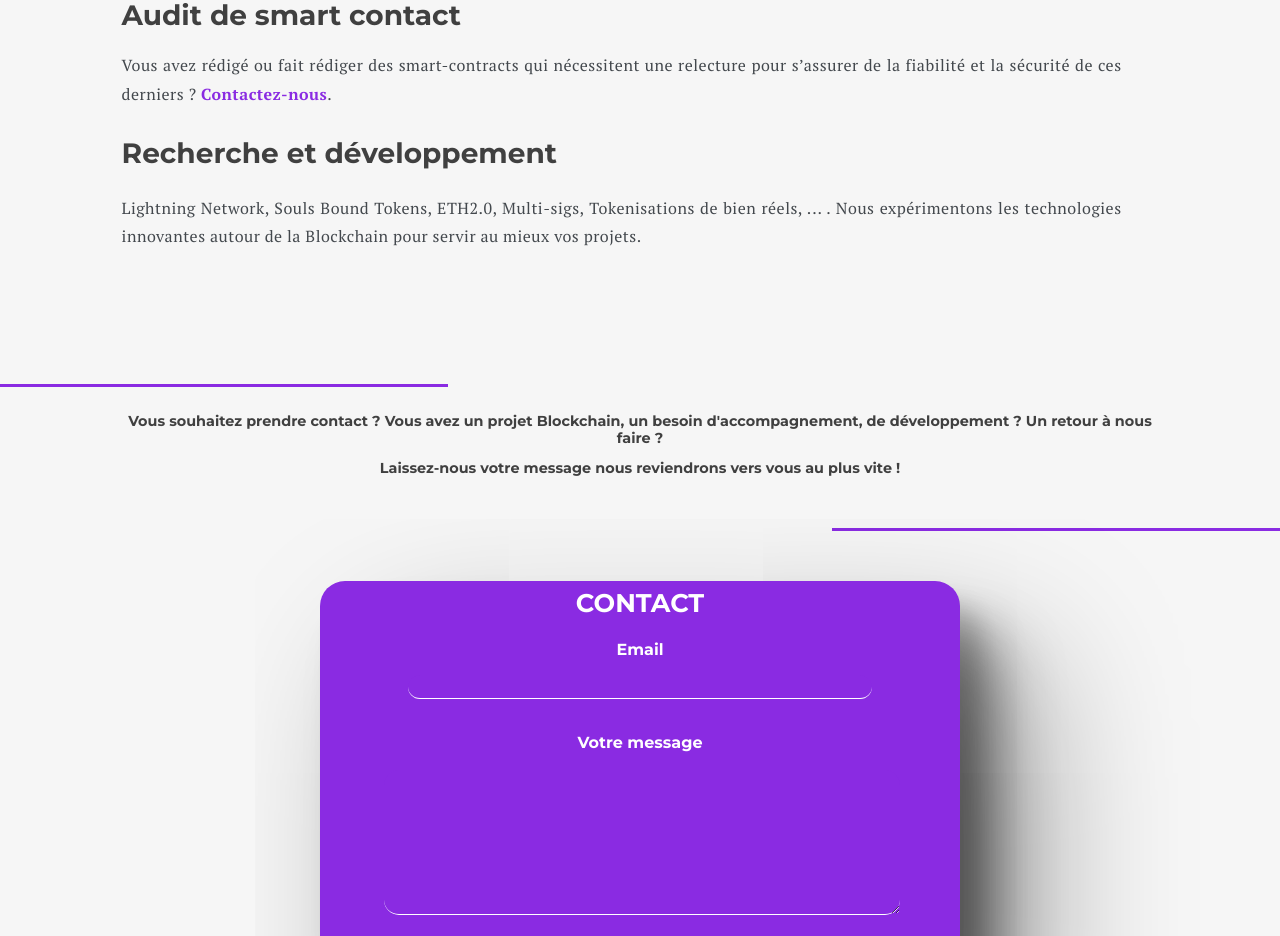
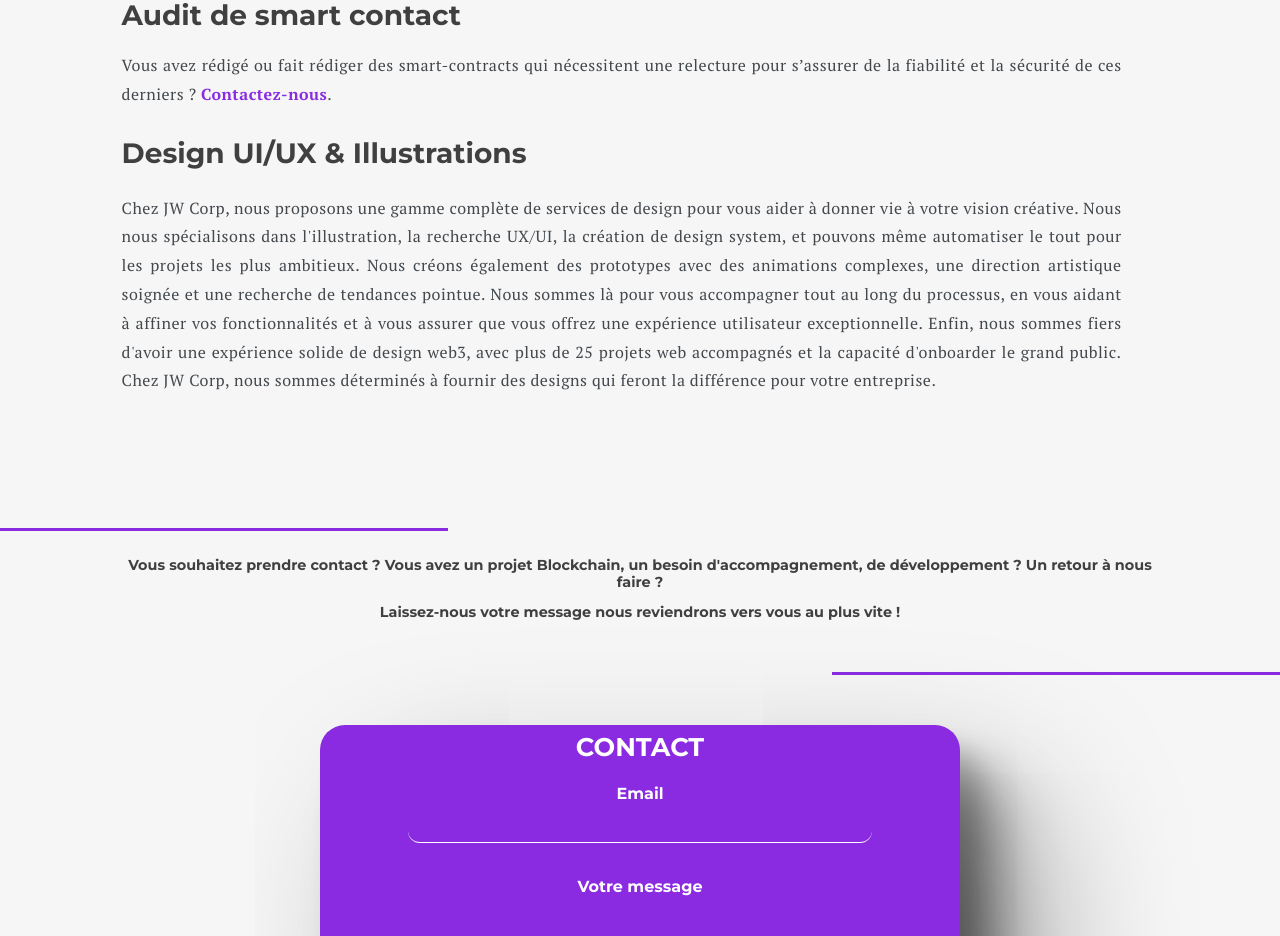
Before and after one commit to The-JW-Corp/JW-Corp-react, a React (Create React App) app: page /Services in a window 1280 px wide. Shown: the part 1260-2196 px from the top of the page. Built offline with nearby package versions, Linux system fonts and the light colour scheme.

Commit message:
Design UX Ui service added

```diff
--- a/src/components/ContentServicesPage/ContentServicesPage.js
+++ b/src/components/ContentServicesPage/ContentServicesPage.js
@@ -187,25 +187,44 @@ const ContentServicesPage = ({ langageState }) => {
         <div className="content-services-h2-container content-services-h2-4-container">
           <h2 id="recherche-developpement">
             {langageState ? (
-              <>Recherche et développement</>
+              <>Design UI/UX & Illustrations</>
             ) : (
-              <>Research & Development</>
+              <>Design UI/UX & Illustrations</>
             )}
           </h2>
         </div>
         <p id="espaceaprestexte">
           {langageState ? (
             <>
-              Lightning Network, Souls Bound Tokens, ETH2.0, Multi-sigs,
-              Tokenisations de bien réels, ... . Nous expérimentons les
-              technologies innovantes autour de la Blockchain pour servir au
-              mieux vos projets.
+              Chez JW Corp, nous proposons une gamme complète de services de
+              design pour vous aider à donner vie à votre vision créative. Nous
+              nous spécialisons dans l'illustration, la recherche UX/UI, la
+              création de design system, et pouvons même automatiser le tout
+              pour les projets les plus ambitieux. Nous créons également des
+              prototypes avec des animations complexes, une direction artistique
+              soignée et une recherche de tendances pointue. Nous sommes là pour
+              vous accompagner tout au long du processus, en vous aidant à
+              affiner vos fonctionnalités et à vous assurer que vous offrez une
+              expérience utilisateur exceptionnelle. Enfin, nous sommes fiers
+              d'avoir une expérience solide de design web3, avec plus de 25
+              projets web accompagnés et la capacité d'onboarder le grand
+              public. Chez JW Corp, nous sommes déterminés à fournir des designs
+              qui feront la différence pour votre entreprise.
             </>
           ) : (
             <>
-              Lightning Network, Souls Bound Tokens, ETH2.0, Multi-sigs,
-              Tokenizations of real assets, ... . We experiment with innovative
-              technologies around the Blockchain to serve your projects.
+              At JW Corp, we offer a complete range of design services to help
+              bring your creative vision to life. We specialize in illustration,
+              UX/UI research, design system creation, and can even automate
+              everything for the most ambitious projects. We also create
+              prototypes with complex animations, a careful artistic direction,
+              and sharp trend research. We are here to accompany you throughout
+              the process, helping you refine your features and ensuring that
+              you offer an exceptional user experience. Finally, we are proud to
+              have a strong experience in web3 design, with over 25 web projects
+              supported and the ability to onboard the general public. At JW
+              Corp, we are determined to provide designs that make a difference
+              for your business.
             </>
           )}
         </p>
--- a/src/components/NotreMission/NotreMission.js
+++ b/src/components/NotreMission/NotreMission.js
@@ -146,8 +146,8 @@ const NotreMission = ({ langageState }) => {
               to={"/Services#recherche-developpement"}
               className="notreMission-icone-bottom"
             >
-              <svg xmlns="http://www.w3.org/2000/svg" viewBox="0 0 448 512">
-                <path d="M288 0H160 128C110.3 0 96 14.3 96 32s14.3 32 32 32V196.8c0 11.8-3.3 23.5-9.5 33.5L10.3 406.2C3.6 417.2 0 429.7 0 442.6C0 480.9 31.1 512 69.4 512H378.6c38.3 0 69.4-31.1 69.4-69.4c0-12.8-3.6-25.4-10.3-36.4L329.5 230.4c-6.2-10.1-9.5-21.7-9.5-33.5V64c17.7 0 32-14.3 32-32s-14.3-32-32-32H288zM192 196.8V64h64V196.8c0 23.7 6.6 46.9 19 67.1L309.5 320h-171L173 263.9c12.4-20.2 19-43.4 19-67.1z" />
+              <svg xmlns="http://www.w3.org/2000/svg" viewBox="0 0 512 512">
+                <path d="M512 256c0 .9 0 1.8 0 2.7c-.4 36.5-33.6 61.3-70.1 61.3H344c-26.5 0-48 21.5-48 48c0 3.4 .4 6.7 1 9.9c2.1 10.2 6.5 20 10.8 29.9c6.1 13.8 12.1 27.5 12.1 42c0 31.8-21.6 60.7-53.4 62c-3.5 .1-7 .2-10.6 .2C114.6 512 0 397.4 0 256S114.6 0 256 0S512 114.6 512 256zM128 288a32 32 0 1 0 -64 0 32 32 0 1 0 64 0zm0-96a32 32 0 1 0 0-64 32 32 0 1 0 0 64zM288 96a32 32 0 1 0 -64 0 32 32 0 1 0 64 0zm96 96a32 32 0 1 0 0-64 32 32 0 1 0 0 64z" />
               </svg>
             </HashLink>
           </div>
@@ -155,19 +155,20 @@ const NotreMission = ({ langageState }) => {
             className="hashlink-notre-mission notreMission-service"
             to={"/Services#recherche-developpement"}
           >
-            <h3>R&D</h3>
+            <h3>Design UI/UX & Illustrations</h3>
             <p>
               {langageState ? (
                 <>
-                  Nous étudions les différents cas d'usage lié aux nouvelles
-                  technologies expérimentales autour de la Blockchain (Lightning
-                  Network, ETH 2.0, SBTs...).
+                  Nous proposons une gamme complète de services de design pour
+                  vous aider à donner vie à votre vision créative. Nous nous
+                  spécialisons dans l'illustration, la recherche UX/UI et la
+                  création de design system.
                 </>
               ) : (
                 <>
-                  We study the different use cases related to the new
-                  technologies experimental technologies around the Blockchain
-                  (Lightning Network, ETH 2.0, SBTs...).
+                  We offer a complete range of design services to help bring
+                  your creative vision to life. We specialize in illustration,
+                  UX/UI research and design system creation.
                 </>
               )}
             </p>
```
